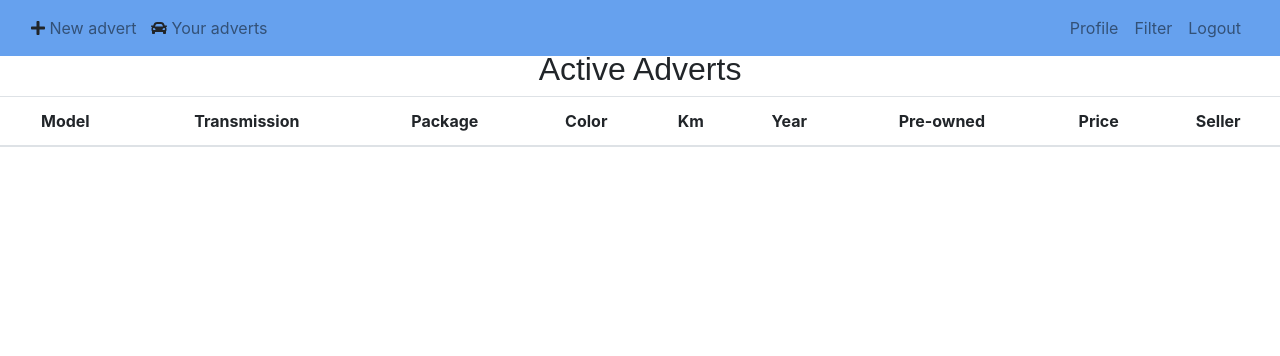
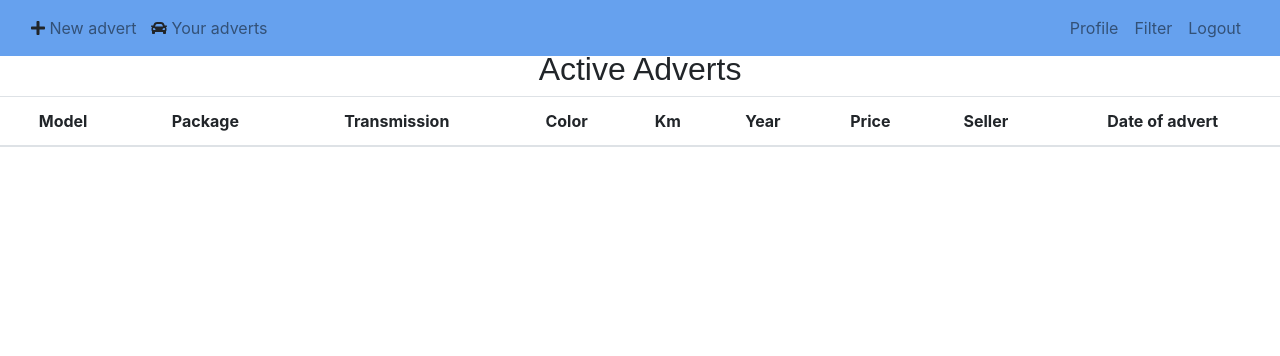
Before and after one commit to Bil-372-Proje-8-Organization/Bil372_Proje_8, a Flask app: template templates/home.html in a window 1280 px wide. Shown: the top 356 px of the page. Run offline with Flask 2, Linux system fonts and the light colour scheme; the template is opened without the code that fills it: most values are stand-ins (such as "Sample title", 1, 10 or a date in 2020); lists and menus that the app fills with data are empty; parts of the project's set-up code (start-up, migrations or seed data) failed here and were passed over; some libraries are stand-ins or nearby versions.

Commit message:
Visual changes to home screen

```diff
--- a/templates/home.html
+++ b/templates/home.html
@@ -83,14 +83,17 @@
                   <thead>
                     <tr>
                       <th scope="col">Model</th>
+                      <th scope="col">Package</th>
                       <th scope="col">Transmission</th>
-                      <th scope="col">Package</th>
+
                       <th scope="col">Color</th>
                       <th scope="col">Km</th>
                       <th scope="col">Year</th>
-                      <th scope="col">Pre-owned</th>
+
                       <th scope="col">Price</th>
                       <th scope="col">Seller</th>
+
+                      <th scope="col">Date of advert</th>
                     </tr>
                   </thead>
                   <tbody>
@@ -100,18 +103,23 @@
                         {%for vehicle in vehicles%}
                           {%if advert.vehicle_no == vehicle.vehicle_no%}
                             <td>{{vehicle.brand_model}}</td>
+                            <td>{{vehicle.package}}</td>
                             <td>{{vehicle.transmission}}</td>
-                            <td>{{vehicle.package}}</td>
+
                             <td>{{advert.color}}</td>
                             <td>{{advert.km}}</td>
                             <td>{{vehicle.year}}</td>
-                            <td>{{advert.second_hand}}</td>
+
+
                             <td>{{advert.seller_price}}</td>
                             {%for Users_info in Users_info%}
                                 {%if Users_info.users_id == advert.seller_id%}
                                     <td>{{Users_info.name}}</td>
                                 {%endif%}
                             {%endfor%}
+
+                            <td>{{advert.ad_date}}</td>
+
                             <td class="align-middle">
                                 <a href="{{ url_for('detailsAdvert',id=advert.ad_no) }}" class="btn btn-outline-success" >Click For Details</a>
                             </td>
```
